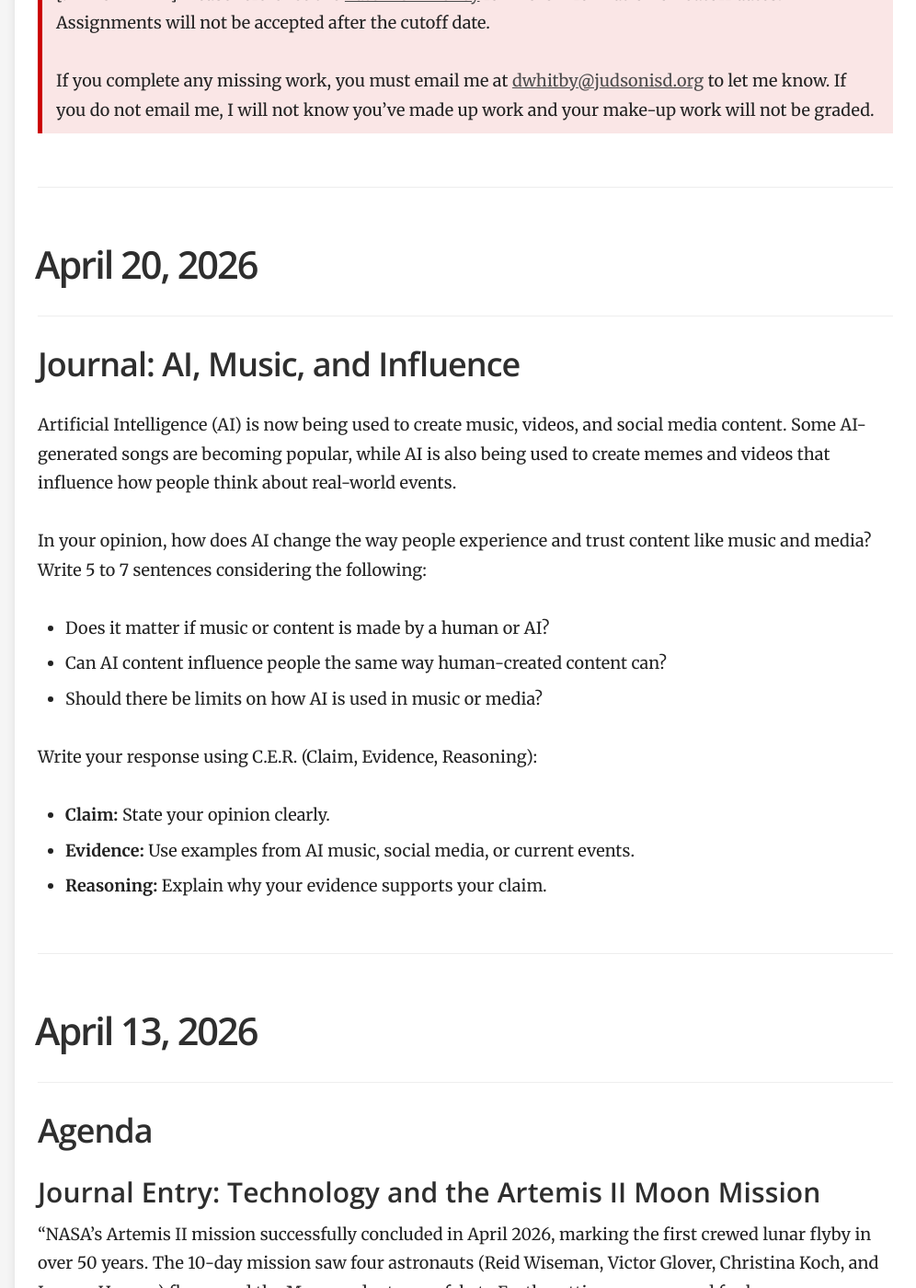
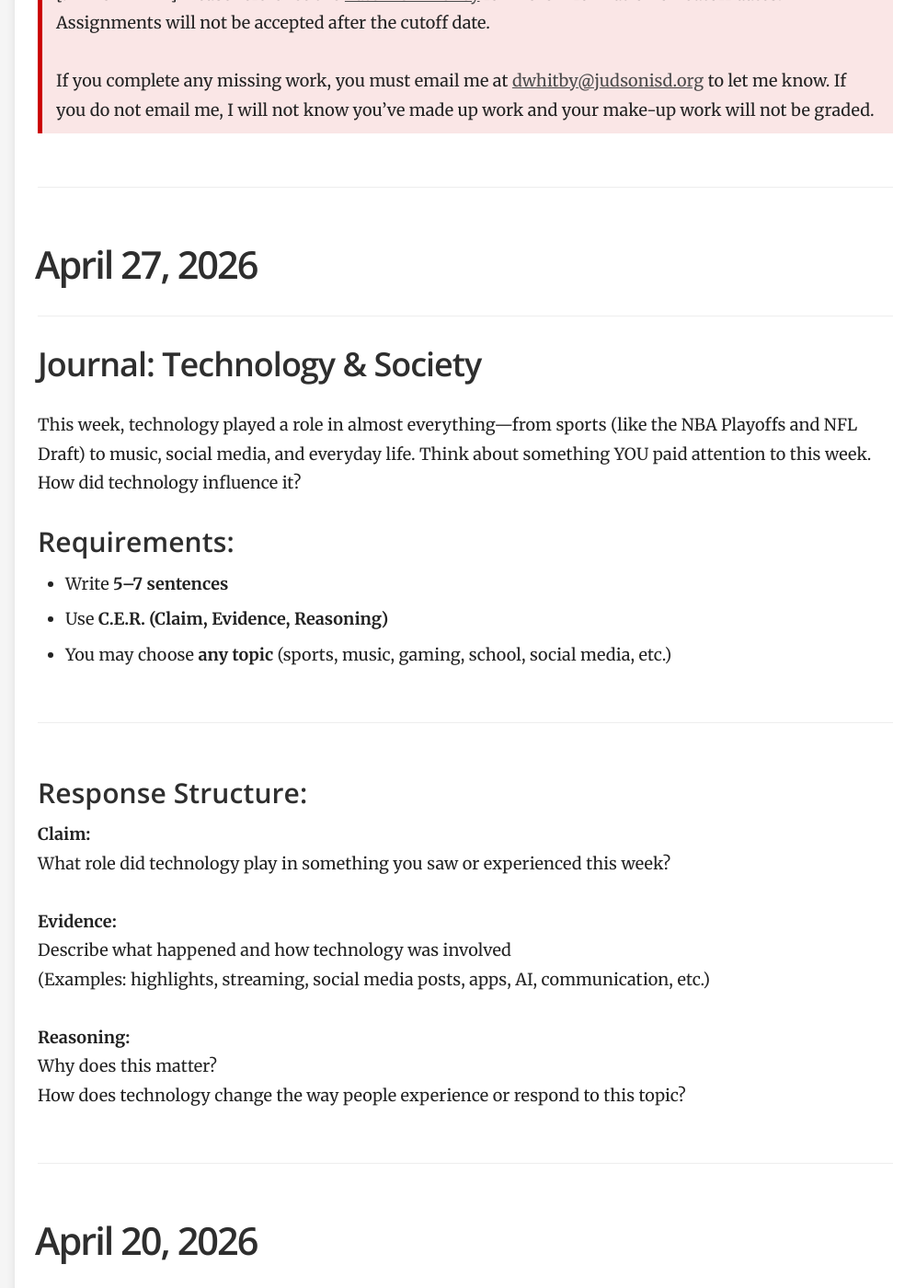
Before and after one commit to mswhitby/classroom, a Jekyll site: the page built from _docs/classes/4th.md, in a window 1280 px wide and 1400 px high, scrolled down 946 px. Shown: the whole window at 92% size, without its empty margins (284-1280 px from the left). Built offline with Jekyll 4.4.1, drawn with Linux system fonts in a browser that asks for light colours.

Commit message:
Updated lessons

```diff
--- a/_docs/classes/4th.md
+++ b/_docs/classes/4th.md
@@ -76,6 +76,34 @@ order: 3
 > If you complete any missing work, you must email me at <dwhitby@judsonisd.org> to let me know. If you do not email me, I will not know you've made up work and your make-up work will not be graded.
 
 ****
+
+# April 27, 2026
+
+## Journal: Technology & Society
+
+This week, technology played a role in almost everything—from sports (like the NBA Playoffs and NFL Draft) to music, social media, and everyday life. Think about something YOU paid attention to this week. How did technology influence it?
+
+### Requirements:
+- Write **5–7 sentences**
+- Use **C.E.R. (Claim, Evidence, Reasoning)**
+- You may choose **any topic** (sports, music, gaming, school, social media, etc.)
+
+---
+
+### Response Structure:
+
+**Claim:**
+What role did technology play in something you saw or experienced this week?
+
+**Evidence:**
+Describe what happened and how technology was involved
+(Examples: highlights, streaming, social media posts, apps, AI, communication, etc.)
+
+**Reasoning:**
+Why does this matter?
+How does technology change the way people experience or respond to this topic?
+
+----
 
 # April 20, 2026
 
```
Also changed, not shown: _docs/classes/3rd.md (+20 -2 lines), _docs/classes/7th.md (+19 -1 lines).
